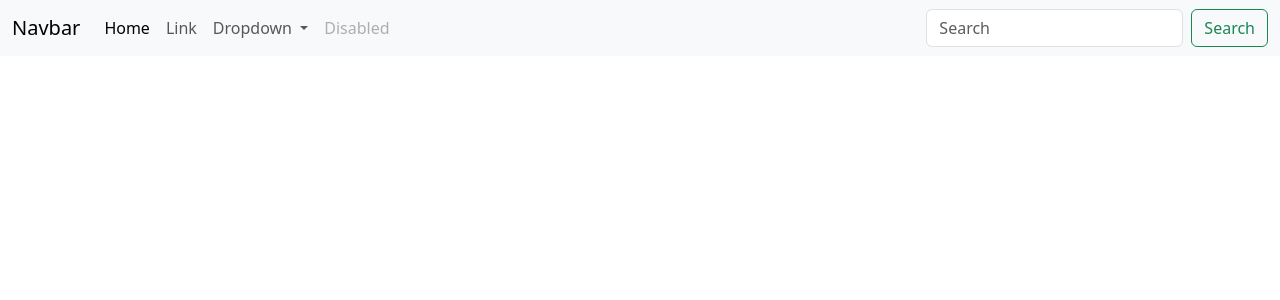
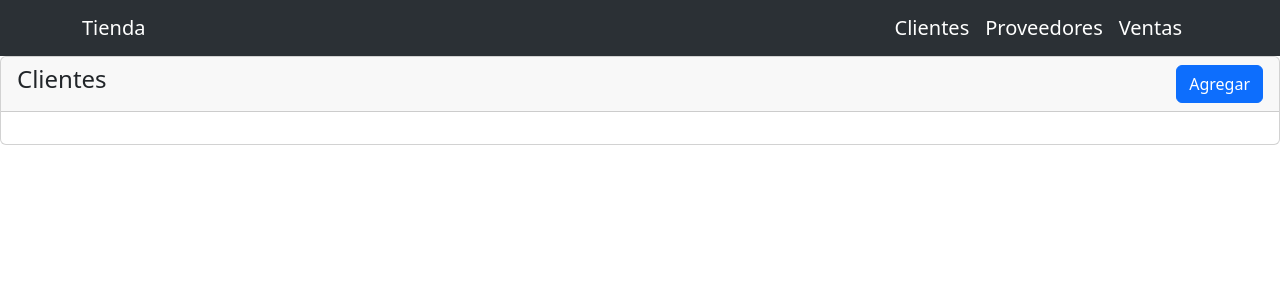
Before and after one commit to PEDRO158/pw10112241, a Vue app in the folder pw10112241/frontend/tienda/: page /pentas in a window 1280 px wide. Shown: the top 300 px of the page. Built offline with nearby package versions, Linux system fonts and the light colour scheme.

Commit message:
Navegador - Pantalla clientes

```diff
--- a/pw10112241/frontend/tienda/src/App.vue
+++ b/pw10112241/frontend/tienda/src/App.vue
@@ -1,5 +1,5 @@
 <script setup>
-import { RouterLink, RouterView } from 'vue-router'
+import { RouterView } from 'vue-router'
 import MenuView from './views/MenuView.vue'
 </script>
 
--- a/pw10112241/frontend/tienda/src/router/index.js
+++ b/pw10112241/frontend/tienda/src/router/index.js
@@ -1,13 +1,29 @@
 import { createRouter, createWebHistory } from 'vue-router'
 import HomeView from '../views/HomeView.vue'
+import ClientesView from '../views/ClientesView.vue'
 
 const router = createRouter({
   history: createWebHistory(import.meta.env.BASE_URL),
-  routes: [
+  routes: [   //CORCHETE EL UN ARREGLO
     {
       path: '/',
       name: 'home',
       component: HomeView
+    },
+    {
+      path: '/clientes',
+      name: 'clientes',
+      component: ClientesView
+    },
+    {
+      path: '/proveedores',
+      name: 'proveedores',
+      component: ClientesView
+    },
+    {
+      path: '/pentas',//porque pentas
+      name: 'ventas',
+      component: ClientesView
     },
     {
       path: '/about',
--- /dev/null
+++ b/pw10112241/frontend/tienda/src/views/ClientesView.vue
@@ -0,0 +1,16 @@
+<template>
+    <div class="conteiner">
+        <div class="card">
+            <div class="card-header">
+                <h4>Clientes
+                    <RouterLink to="/clientes/create" class="btn btn-primary float-end">
+                    Agregar
+                </RouterLink>
+                </h4>
+            </div>
+            <div class="card-body">
+
+            </div>
+        </div>
+    </div>
+</template>
--- a/pw10112241/frontend/tienda/src/views/MenuView.vue
+++ b/pw10112241/frontend/tienda/src/views/MenuView.vue
@@ -1,41 +1,24 @@
 
-
+<script>
+  import { RouterLink } from 'vue-router'
+</script>
 
 
 <template>
-<nav class="navbar navbar-expand-lg bg-body-tertiary">
-  <div class="container-fluid">
-    <a class="navbar-brand" href="#">Navbar</a>
+<nav class="navbar navbar-expand-lg bg-body-tertiary" data-bs-theme="dark">
+  <div class="container">
+    <a class="navbar-brand" href="#">Tienda</a>
     <button class="navbar-toggler" type="button" data-bs-toggle="collapse" data-bs-target="#navbarSupportedContent" aria-controls="navbarSupportedContent" aria-expanded="false" aria-label="Toggle navigation">
       <span class="navbar-toggler-icon"></span>
     </button>
     <div class="collapse navbar-collapse" id="navbarSupportedContent">
-      <ul class="navbar-nav me-auto mb-2 mb-lg-0">
+      <ul class="navbar-nav ms-auto mb-2 mb-lg-0">
         <li class="nav-item">
-          <a class="nav-link active" aria-current="page" href="#">Home</a>
-        </li>
-        <li class="nav-item">
-          <a class="nav-link" href="#">Link</a>
-        </li>
-        <li class="nav-item dropdown">
-          <a class="nav-link dropdown-toggle" href="#" role="button" data-bs-toggle="dropdown" aria-expanded="false">
-            Dropdown
-          </a>
-          <ul class="dropdown-menu">
-            <li><a class="dropdown-item" href="#">Action</a></li>
-            <li><a class="dropdown-item" href="#">Another action</a></li>
-            <li><hr class="dropdown-divider"></li>
-            <li><a class="dropdown-item" href="#">Something else here</a></li>
-          </ul>
-        </li>
-        <li class="nav-item">
-          <a class="nav-link disabled" aria-disabled="true">Disabled</a>
+          <RouterLink class="navbar-brand" to="/clientes">Clientes</RouterLink>
+          <RouterLink class="navbar-brand" to="/proveedores">Proveedores</RouterLink>
+          <RouterLink class="navbar-brand" to="/pentas">Ventas</RouterLink>
         </li>
       </ul>
-      <form class="d-flex" role="search">
-        <input class="form-control me-2" type="search" placeholder="Search" aria-label="Search">
-        <button class="btn btn-outline-success" type="submit">Search</button>
-      </form>
     </div>
   </div>
 </nav>
```
